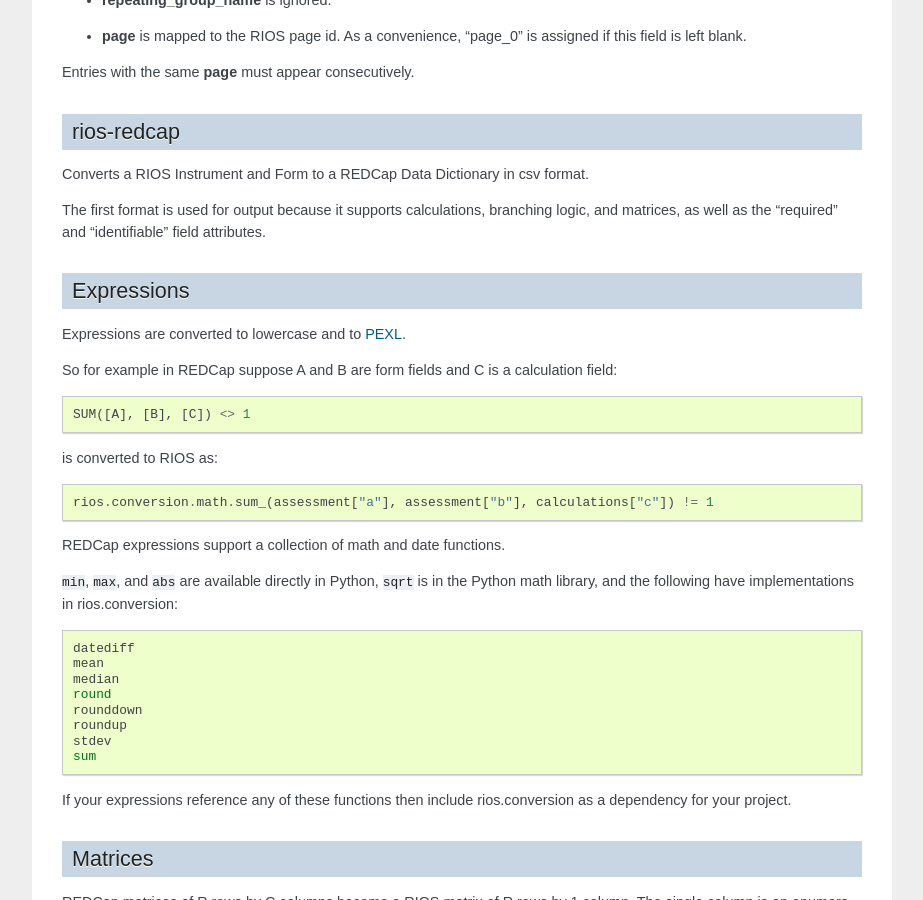
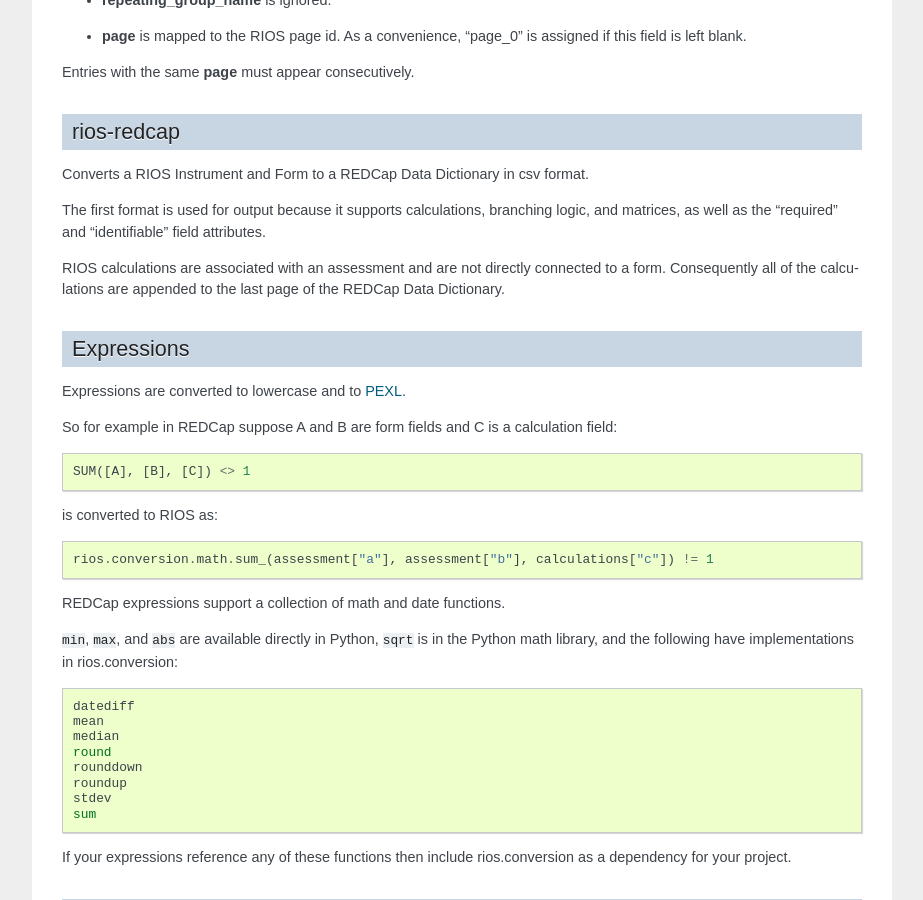
Before and after one commit to prometheusresearch/rios.conversion, a Sphinx documentation site: the page built from doc/redcap.rst, in a window 1280 px wide and 900 px high, scrolled down 1927 px. Shown: the whole window, without its empty margins (198-1121 px from the left). Built offline with Sphinx 7.4.7, drawn with Linux system fonts in a browser that asks for light colours.

Commit message:
redcap.rst calculations are appended to last page

```diff
--- a/doc/redcap.rst
+++ b/doc/redcap.rst
@@ -140,6 +140,10 @@
 branching logic, and matrices, as well as the "required" and "identifiable"
 field attributes.
 
+RIOS calculations are associated with an assessment and are not
+directly connected to a form.  Consequently all of the calculations
+are appended to the last page of the REDCap Data Dictionary.
+
 Expressions
 ===========
 
```
